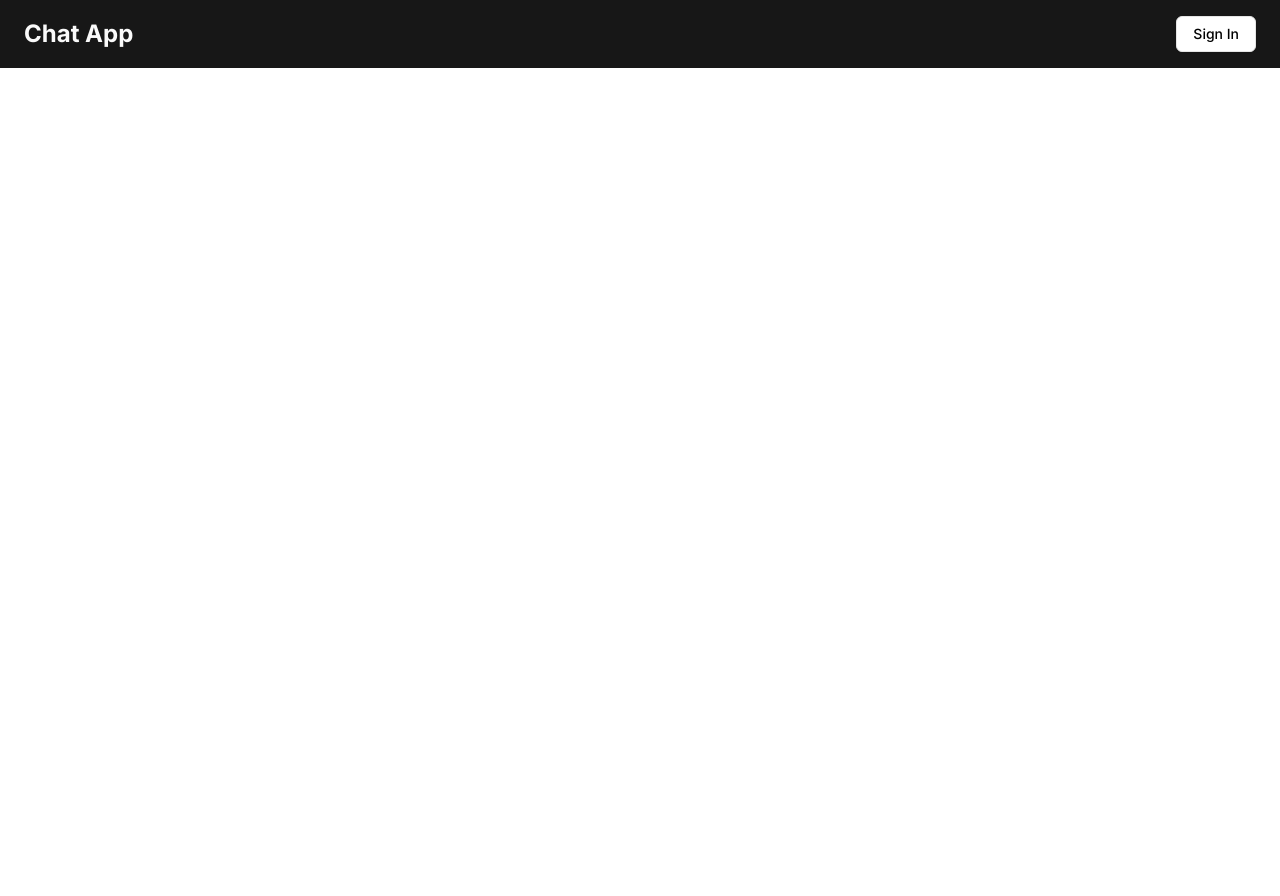
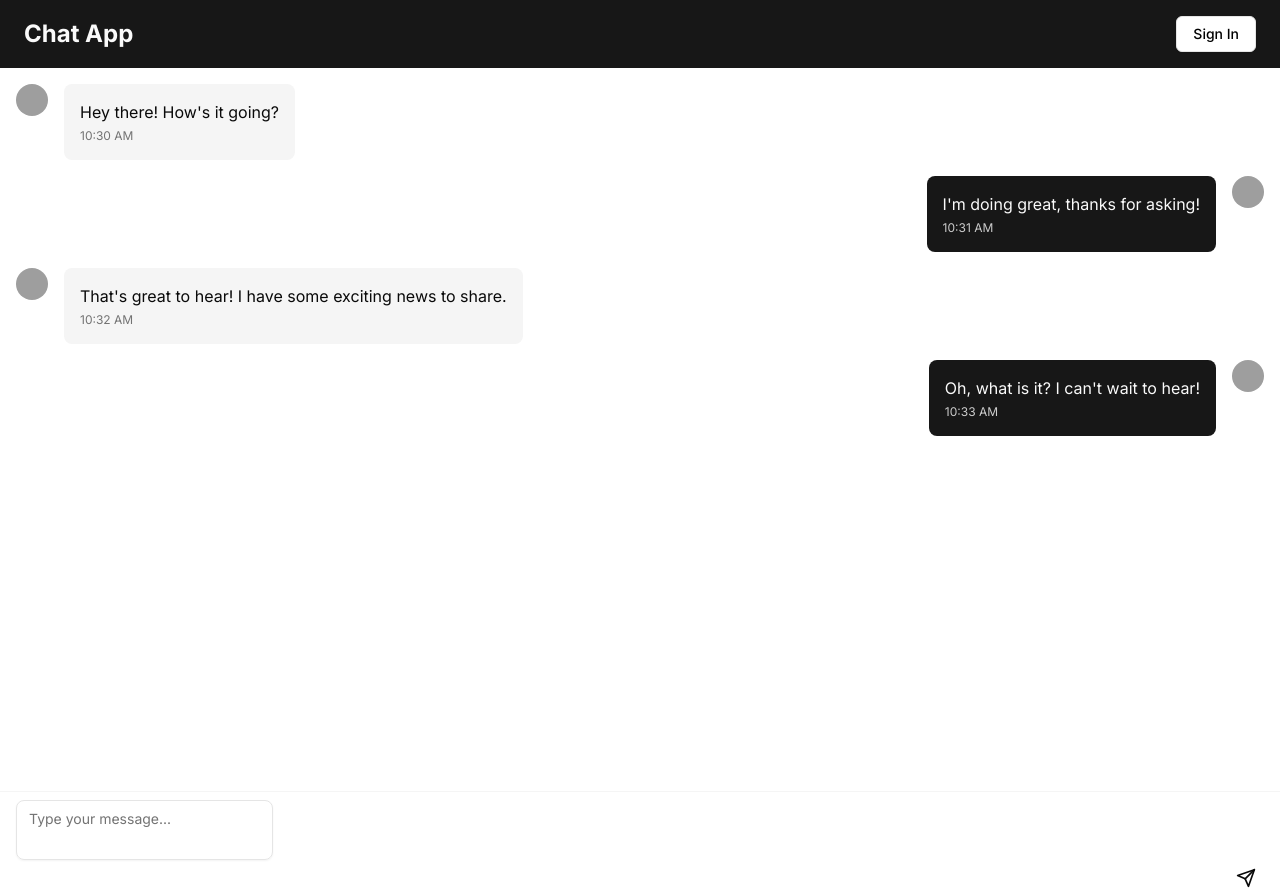
Before and after one commit to AbdullahAttique1/nextjschatapppern, a Next.js app: page / in a window 1280 px wide. Before the commit the page ends 800 px from the top, so only its background shows below. Built offline with nearby package versions, Linux system fonts and the light colour scheme; no server answers; grey boxes are pictures that could not be loaded.

Commit message:
this is front end workin

```diff
--- a/src/app/api/addchat/route.ts
+++ b/src/app/api/addchat/route.ts
@@ -11,10 +11,14 @@ export  async function POST(req: NextRequest) {
 
 try {
 
+    const  datacom = await req.json();
+
+
     await prisma.message.create({
         data: {
-            chatId : "cm0kthwwg000011nhwg9xsi8j",
-          content: "Hello World",
+            chatId : datacom.chatId,
+            content: datacom.content,
+
 
         },
     });
--- a/src/app/page.tsx
+++ b/src/app/page.tsx
@@ -1,3 +1,4 @@
+import Chatui from "@/components/Chatui";
 import Landingareaha from "@/components/landingarea";
 
 
@@ -9,6 +10,7 @@ export default  function Home() {
   <div className="flex min-h-screen flex-col bg-background">
 
  <Landingareaha />
+ <Chatui />
   </div>
 
   </>
--- /dev/null
+++ b/src/components/Chatui.tsx
@@ -0,0 +1,132 @@
+'use client'
+import { Avatar, AvatarImage, AvatarFallback } from "@/components/ui/avatar"
+import { Button } from "@/components/ui/button"
+import { Textarea } from "@/components/ui/textarea"
+import { useState } from "react"
+
+export default function Chatui() {
+
+
+const [messagetext,setMessageText]=useState("")
+
+
+const handleSendMessage=async()=>{
+
+  const res = await fetch("/api/addchat", {
+        method: "POST",
+        headers: {
+            "Content-Type": "application/json",
+        },
+        body: JSON.stringify({
+            chatId : "cm0kthwwg000011nhwg9xsi8j",
+            content: messagetext,
+        }),
+    });
+
+    if (res.ok) {
+        alert("Message sent successfully");
+        console.log("Message sent successfully");
+        setMessageText("");
+    } else {
+        console.log("Error sending message");
+    }
+
+
+
+}
+
+console.log(messagetext,"Whats here?")
+
+
+  return (
+    <div className="flex flex-col h-screen">
+
+      <div className="flex-1 overflow-auto p-4">
+        <div className="grid gap-4">
+          <div className="flex items-start gap-4">
+            <Avatar className="w-8 h-8">
+              <AvatarImage src="/placeholder-user.jpg" alt="Avatar" />
+              <AvatarFallback>AC</AvatarFallback>
+            </Avatar>
+            <div className="bg-muted rounded-lg p-4 max-w-[80%]">
+              <p>Hey there! How's it going?</p>
+              <div className="text-xs text-muted-foreground mt-1">10:30 AM</div>
+            </div>
+          </div>
+          <div className="flex items-start gap-4 justify-end">
+            <div className="bg-primary rounded-lg p-4 max-w-[80%] text-primary-foreground">
+              <p>I'm doing great, thanks for asking!</p>
+              <div className="text-xs text-primary-foreground/80 mt-1">10:31 AM</div>
+            </div>
+            <Avatar className="w-8 h-8">
+              <AvatarImage src="/placeholder-user.jpg" alt="Avatar" />
+              <AvatarFallback>YO</AvatarFallback>
+            </Avatar>
+          </div>
+          <div className="flex items-start gap-4">
+            <Avatar className="w-8 h-8">
+              <AvatarImage src="/placeholder-user.jpg" alt="Avatar" />
+              <AvatarFallback>AC</AvatarFallback>
+            </Avatar>
+            <div className="bg-muted rounded-lg p-4 max-w-[80%]">
+              <p>That's great to hear! I have some exciting news to share.</p>
+              <div className="text-xs text-muted-foreground mt-1">10:32 AM</div>
+            </div>
+          </div>
+          <div className="flex items-start gap-4 justify-end">
+            <div className="bg-primary rounded-lg p-4 max-w-[80%] text-primary-foreground">
+              <p>Oh, what is it? I can't wait to hear!</p>
+              <div className="text-xs text-primary-foreground/80 mt-1">10:33 AM</div>
+            </div>
+            <Avatar className="w-8 h-8">
+              <AvatarImage src="/placeholder-user.jpg" alt="Avatar" />
+              <AvatarFallback>YO</AvatarFallback>
+            </Avatar>
+          </div>
+        </div>
+      </div>
+      <div className="bg-background border-t border-muted px-4 py-2 flex items-center gap-2">
+
+<form action="">
+
+        <Textarea
+         value={messagetext}
+         onChange={(e)=>setMessageText(e.target.value)}
+         placeholder="Type your message..." className="flex-1 resize-none rounded-lg pr-12" rows={1} />
+
+
+        <Button onClick={handleSendMessage} type="submit" variant="ghost" size="icon" className="absolute right-4">
+          <SendIcon className="w-5 h-5" />
+          <span className="sr-only">Send</span>
+        </Button>
+</form>
+
+
+      </div>
+    </div>
+  )
+}
+
+
+
+
+
+function SendIcon(props:any) {
+  return (
+    <svg
+      {...props}
+      xmlns="http://www.w3.org/2000/svg"
+      width="24"
+      height="24"
+      viewBox="0 0 24 24"
+      fill="none"
+      stroke="currentColor"
+      strokeWidth="2"
+      strokeLinecap="round"
+      strokeLinejoin="round"
+    >
+      <path d="m22 2-7 20-4-9-9-4Z" />
+      <path d="M22 2 11 13" />
+    </svg>
+  )
+}
--- a/src/components/landingarea.tsx
+++ b/src/components/landingarea.tsx
@@ -60,7 +60,7 @@ export default function LandingArea() {
 
 
   return (
-    <div className="flex min-h-screen flex-col bg-background">
+    <div className="flex  flex-col bg-background">
       <header className="bg-primary text-primary-foreground py-4 px-6">
         <div className="container mx-auto flex items-center justify-between">
           <h1 className="text-2xl font-bold">Chat App</h1>
@@ -91,6 +91,15 @@ export default function LandingArea() {
       </header>
 
 
+
+<main>
+
+
+
+</main>
+
+
+
     </div>
   );
 }
```
